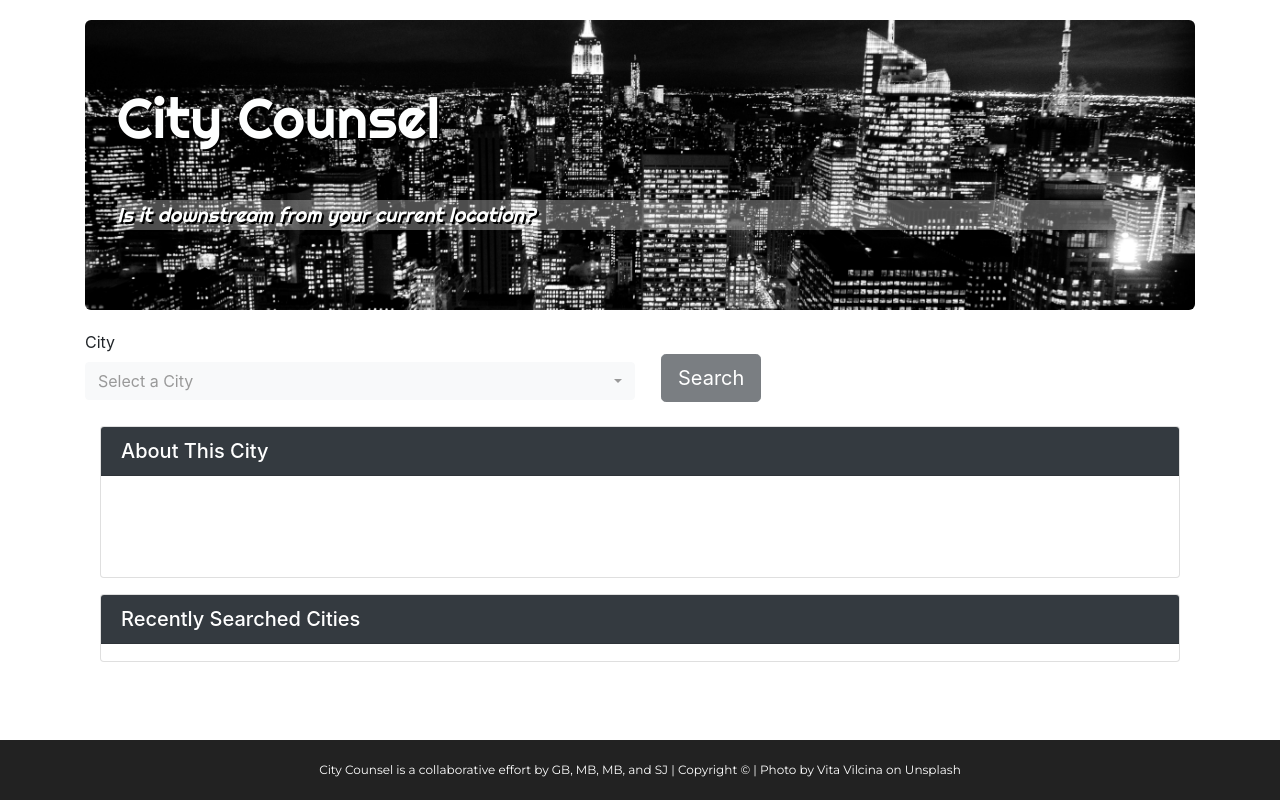
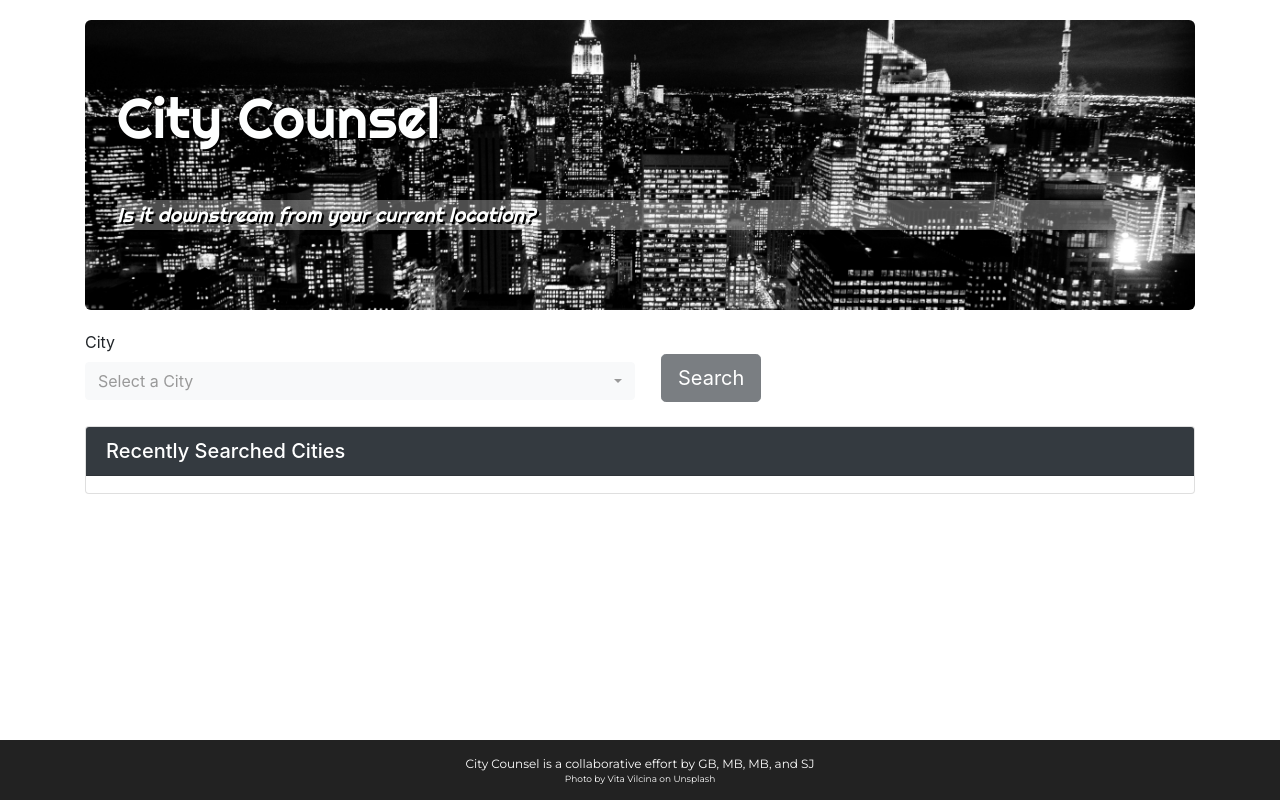
Before and after one commit to gbremble/City-Counsel, a PHP site: page / in a window 1280 px wide. Run offline with PHP 8.4, Linux system fonts and the light colour scheme; some libraries are stand-ins or nearby versions.

Commit message:
updated footer

```diff
--- a/assets/css/style.css
+++ b/assets/css/style.css
@@ -10,6 +10,7 @@ body {
 
 .jumbotron-custom {
   background-image: url("../images/vita-vilcina-3054-unsplash.jpg");
+  /* Photo by Vita Vilcina on Unsplash */
   background-size: cover;
   background-position: center center;
   border-radius: 6px;
@@ -52,7 +53,7 @@ body {
   width: 100%;
   /* Set the fixed height of the footer here */
   height: 60px;
-  line-height: 60px;
+  line-height: 36px;
   /* Vertically center the text there */
   font-size: 12px;
   color: #fff;
@@ -60,3 +61,8 @@ body {
   text-align: center;
   background-color: #222;
 }
+
+#footer {
+  margin-top: 1.125rem;
+  line-height: .75rem;
+}
--- a/assets/javascript/wiki-info.js
+++ b/assets/javascript/wiki-info.js
@@ -6,6 +6,8 @@ $("#searchButton").on("click", function (event) {
   event.preventDefault();
   // Empty the Wikipedia info div
   $(".wiki-info").empty();
+
+  $('#wikiDiv').toggleClass('d-none', false);
 
   // Get the inputs from the city select
   cityName = $("#inputCity").val();
--- a/index.html
+++ b/index.html
@@ -66,8 +66,7 @@
         <!-- end of search fields -->
 
         <!-- Image and short Wikipedia description-->
-        <div class="container">
-            <div class="card mb-3" id="wikiDiv">
+        <div class="card mb-3 d-none" id="wikiDiv">
             <h5 class="card-title card-header bg-dark text-white">About This City</h5>
             <div class='card-body' id='wikiCardBody'>
                 <div class="row">
@@ -77,15 +76,12 @@
                     <div class="wiki-info col-xs-12 col-md-6">
 
                     </div>
-
-                    </div>
                 </div>
             </div>
         </div>
         <!-- end of image and Wikipedia information -->
 
         <!-- weather information -->
-        <div class="container">
         <div class="card mb-3 d-none" id="weatherDiv">
             <h5 class="card-title card-header bg-dark text-white">Weather</h5>
             <div class='card-body' id='weatherCardBody'>
@@ -95,11 +91,9 @@
                 </div>
             </div>
         </div>
-        </div>
         <!-- end of weather -->
 
         <!-- restaurant information -->
-        <div class="container">
         <div class="card mb-3 d-none" id="restaurantCard">
             <h5 class="card-title card-header bg-dark text-white">Popular Restaurants</h5>
             <div class="table-responsive">
@@ -119,7 +113,6 @@
                 </table>
             </div>
         </div>
-        </div>
         <!-- end of restaurant information -->
 
         <!-- Upcoming events table -->
@@ -135,8 +128,7 @@
         <!-- end of events table -->
 
         <!-- recent search cards -->
-        <div class="container" id="recent-search-cards-container">
-            <div class="row">
+        <div class="row" id="recent-search-cards-container">
             <div class="col">
                 <div class="card">
                     <h5 class="card-header bg-dark text-white">Recently Searched Cities</h5>
@@ -150,13 +142,12 @@
                 </div>
             </div>
         </div>
-        </div>
         <!-- end of recent search cards -->
     </div>
     <footer class="footer">
         <div class="container">
-            City Counsel is a collaborative effort by GB, MB, MB, and SJ | Copyright &copy; | Photo by
-            Vita Vilcina on Unsplash
+            <p id="footer">City Counsel is a collaborative effort by GB, MB, MB, and SJ<br /><sub>Photo by Vita Vilcina on Unsplash</sub></p>
+
         </div>
     </footer>
 
```
Lines whose indentation alone changed are shown as unchanged.
